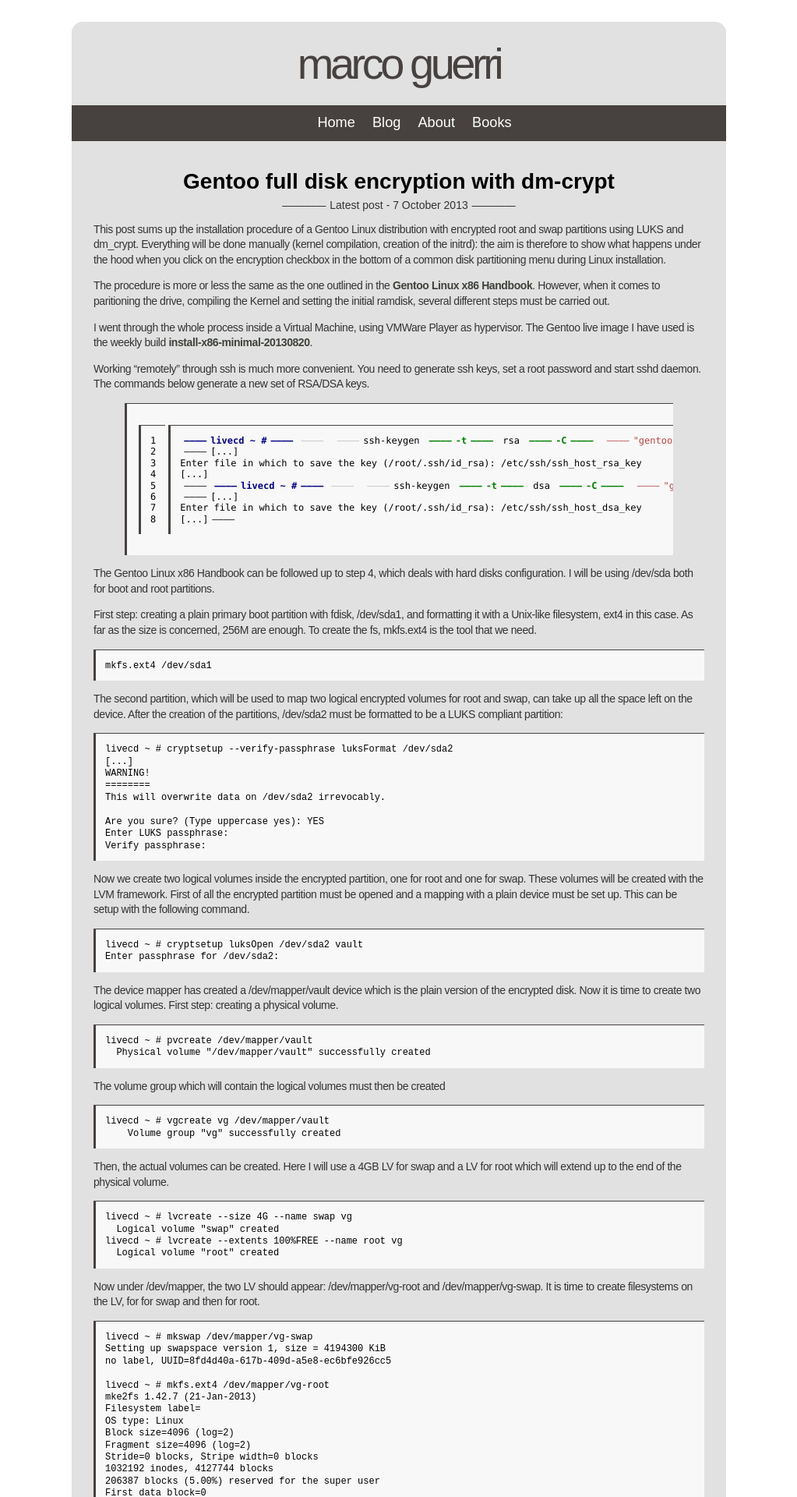
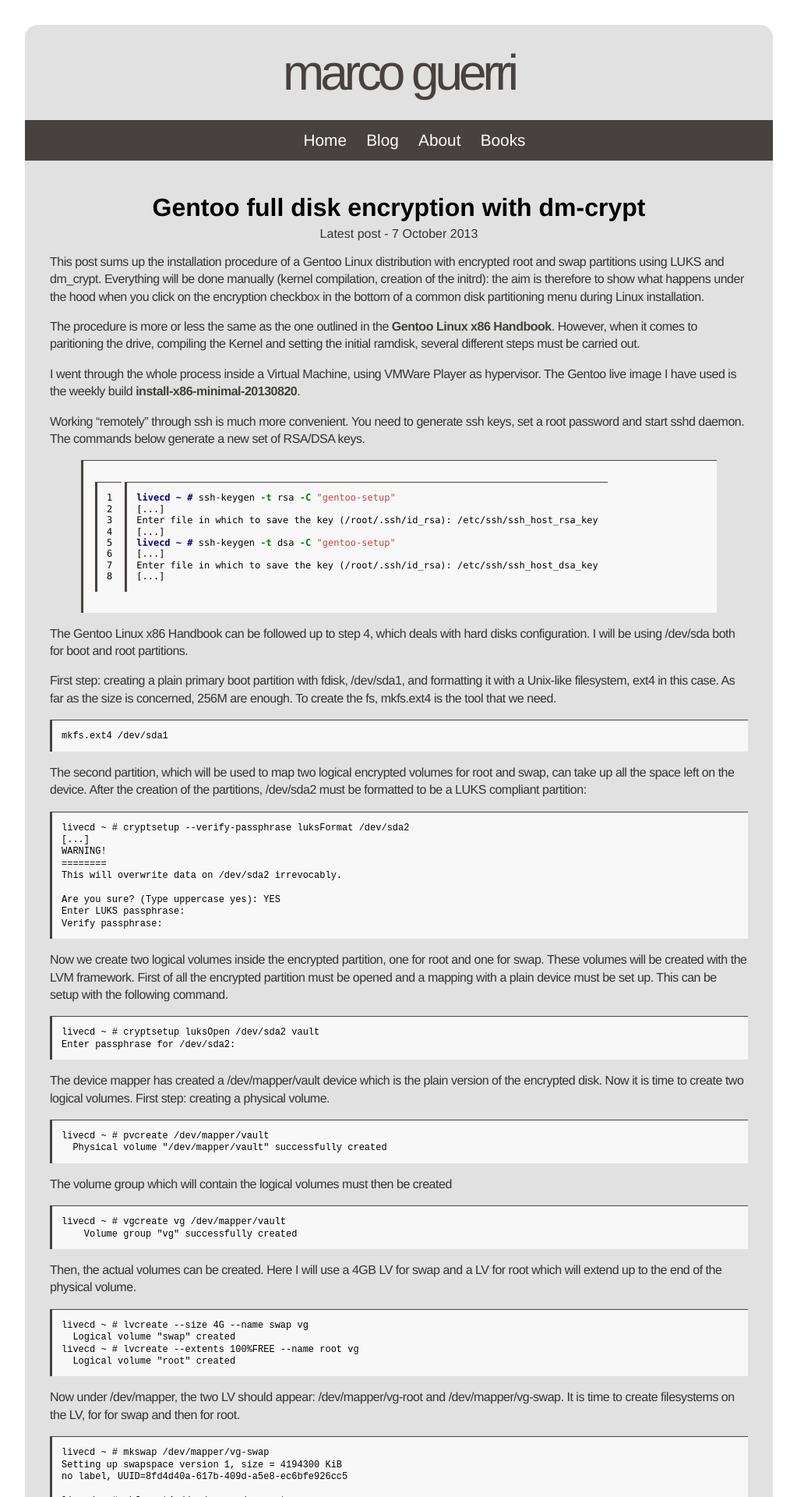
Before and after one commit to marcoguerri/marcoguerri.github.io, a Jekyll site: the page built from index.html, in a window 1280 px wide. Shown: the top 1920 px of the page at 78% size, without its empty margins (128-1151 px from the left). Built offline with Jekyll 4.4.1, drawn with Linux system fonts in a browser that asks for light colours; nearby versions of some CDN libraries; library files that are not in the unit come from our copies; Markdown is read by kramdown in place of the engine named in the settings.

Commit message:
Fixed fonts in main.html

```diff
--- a/css/master.css
+++ b/css/master.css
@@ -1,7 +1,7 @@
 body {
-  font-family: Arial, sans-serif;
+  font-family: "Helvetica Neue",HelveticaNeue,Helvetica,Arial,sans-serif;
   background: #FFFFFF;
-  font-size:14px;
+  font-size: 1em;
 }
 
 .more { font-size: 0.7em;}
@@ -112,7 +112,6 @@ a:visited {
 .post span:after {
     padding-left:5px;
     padding-right:5px;
-    content:  "\2014\2014\2014\2014"
 }
 
 div.post {
```
